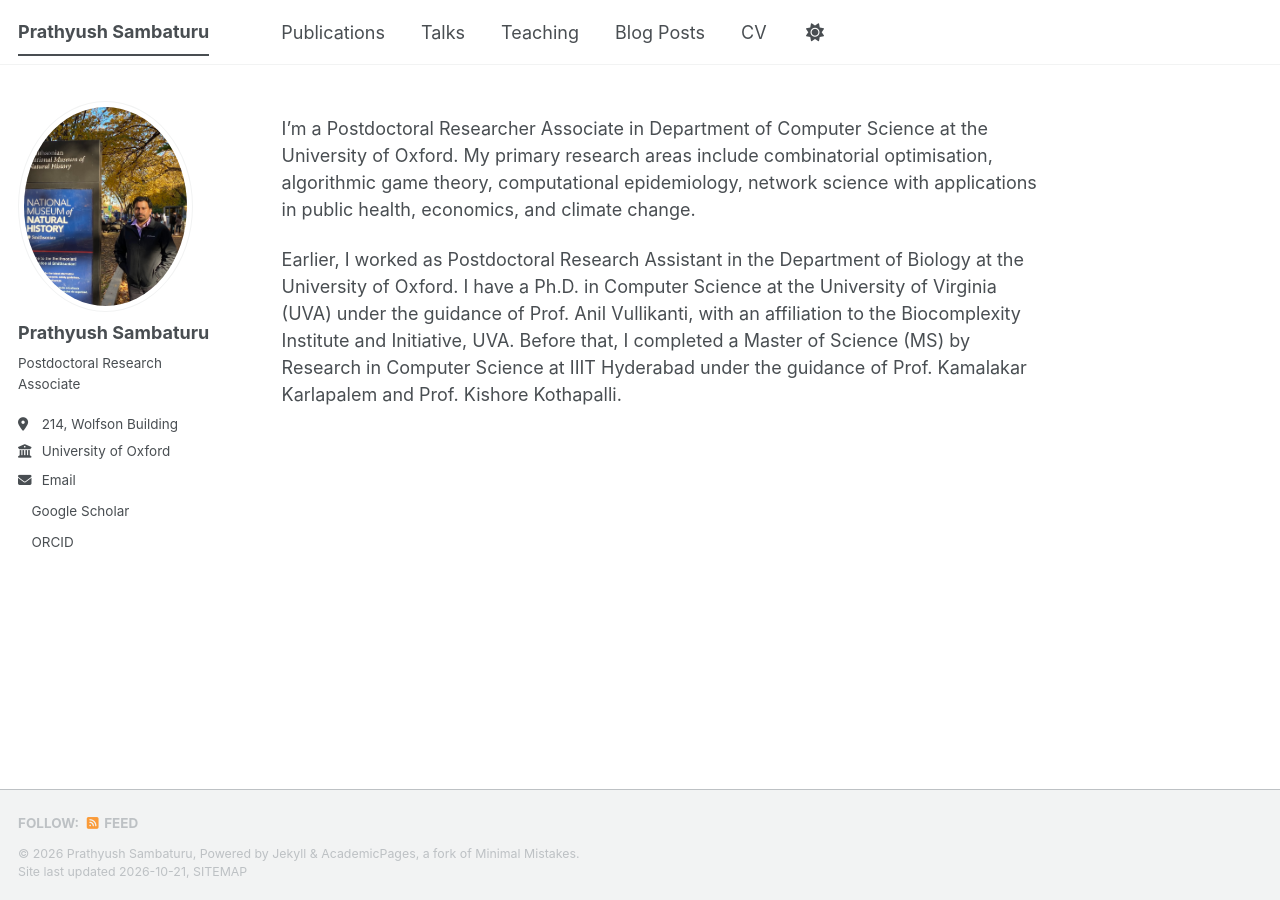
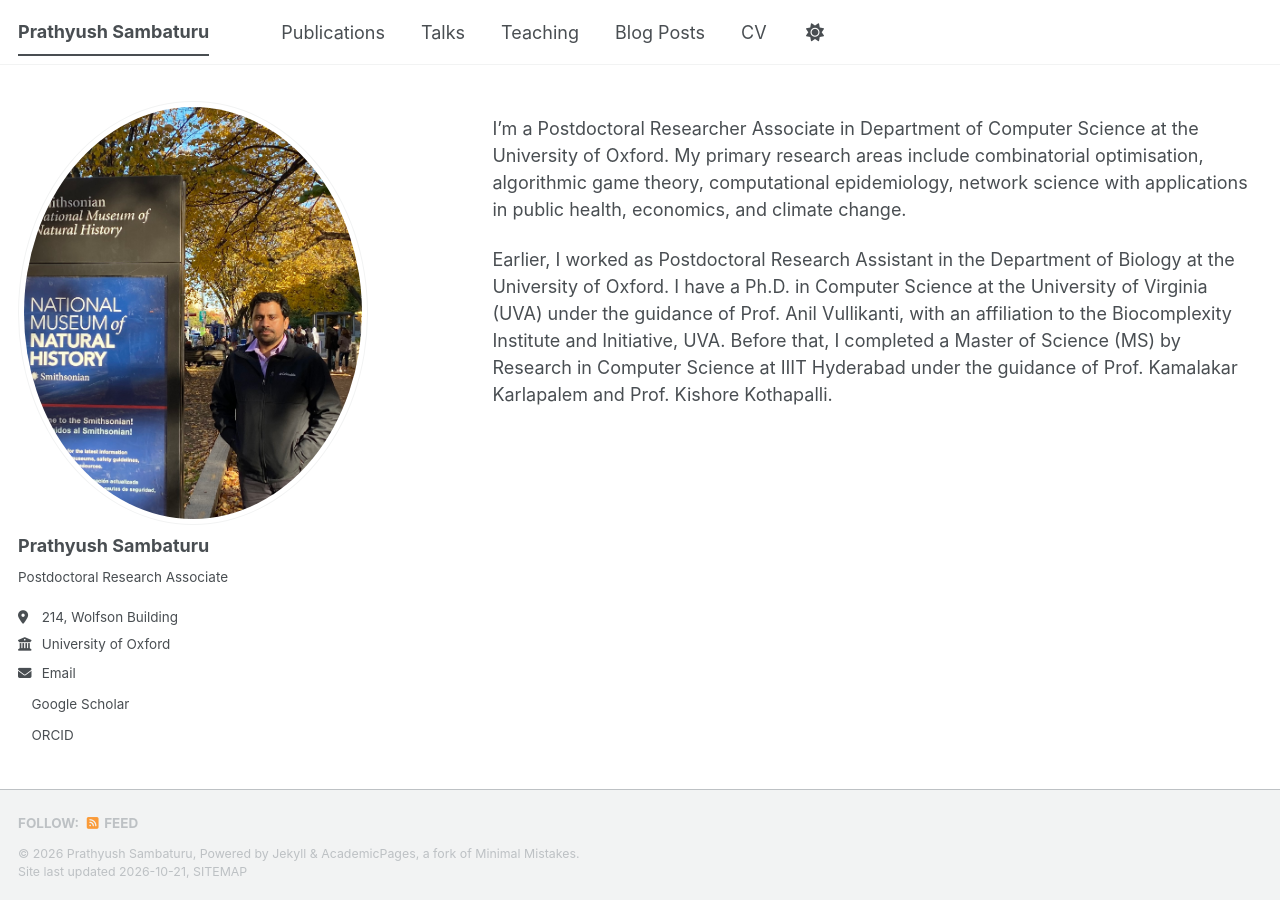
Before and after one commit to prathyushsambaturu1/prathyushsambaturu1.github.io, a Jekyll site: the page built from _pages/about.md, in a window 1280 px wide. Built offline with Jekyll 4.4.1, drawn with Linux system fonts in a browser that asks for light colours; a style sheet for code colours, icons or effects is not loaded.

Commit message:
Update main.scss

```diff
--- a/assets/css/main.scss
+++ b/assets/css/main.scss
@@ -36,3 +36,37 @@
     "layout/archive",
     "layout/sidebar"
 ;
+
+
+/* Wider academic profile sidebar — desktop only */
+
+@include breakpoint($large) {
+
+  /* Double sidebar width */
+  .sidebar {
+    @include span(4 of 12);
+    max-width: none;
+    padding-right: 25px;
+    box-sizing: border-box;
+  }
+
+  /* Enlarge the profile photograph */
+  .sidebar .author__avatar img {
+    width: 100%;
+    max-width: 350px;
+    height: auto;
+  }
+
+  /* Shift ordinary page content to the right */
+  .page {
+    @include span(8 of 12 last);
+    @include prefix(0.5 of 12);
+    @include suffix(0);
+  }
+
+  /* Shift archive pages such as Publications */
+  .archive {
+    @include span(8 of 12 last);
+    @include prefix(0.5 of 12);
+  }
+}
```
